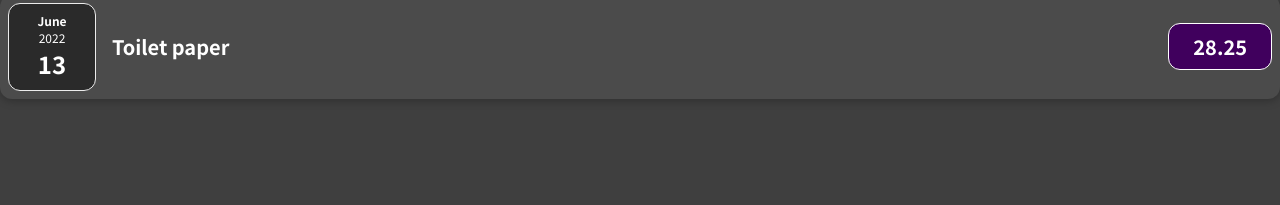
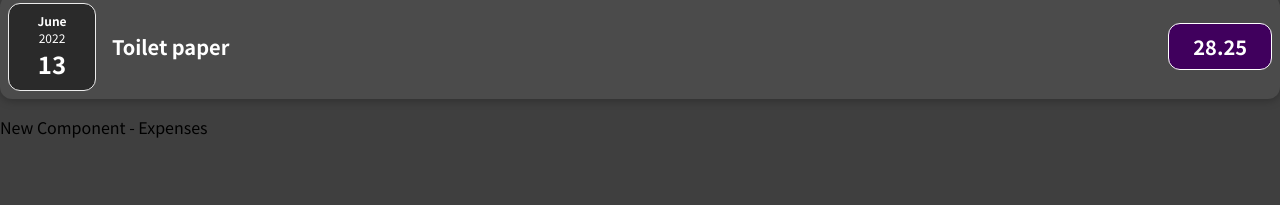
Before and after one commit to john-ngai/schwarzmuller_react, a JavaScript app in the folder 01-starting-setup/: page / in a window 1280 px wide. Shown: the part 80-285 px from the top of the page. Built offline with nearby package versions, Linux system fonts and the light colour scheme.

Commit message:
Create an Expenses component

```diff
--- a/01-starting-setup/src/App.js
+++ b/01-starting-setup/src/App.js
@@ -1,28 +1,29 @@
-import ExpenseItem from "./components/ExpenseItem";
+import ExpenseItem from './components/ExpenseItem';
+import Expenses from './components/Expenses'
 
 export default function App() {
   const expenses = [
     {
-      id: "e1",
-      title: "Toilet paper",
+      id: 'e1',
+      title: 'Toilet paper',
       amount: 28.25,
       date: new Date(2022, 5, 13),
     },
     {
-      id: "e2",
-      title: "Ribeye steaks",
+      id: 'e2',
+      title: 'Ribeye steaks',
       amount: 52.74,
       date: new Date(2022, 5, 18),
     },
     {
-      id: "e3",
-      title: "Bottled water",
+      id: 'e3',
+      title: 'Bottled water',
       amount: 9.14,
       date: new Date(2022, 6, 4),
     },
     {
-      id: "e4",
-      title: "Charcoal",
+      id: 'e4',
+      title: 'Charcoal',
       amount: 14.97,
       date: new Date(2022, 6, 24),
     },
@@ -36,6 +37,7 @@
         amount={expenses[0].amount}
         date={expenses[0].date}
       />
+      <Expenses />
     </div>
   );
 }
--- /dev/null
+++ b/01-starting-setup/src/components/Expenses.css
@@ -0,0 +1,9 @@
+.expenses {
+  padding: 1rem;
+  background-color: rgb(31, 31, 31);
+  margin: 2rem auto;
+  width: 50rem;
+  max-width: 95%;
+  border-radius: 12px;
+  box-shadow: 0 1px 8px rgba(0, 0, 0, 0.25);
+}
--- /dev/null
+++ b/01-starting-setup/src/components/Expenses.js
@@ -0,0 +1,5 @@
+export default function Expenses() {
+  return (
+    <div className="expenses">New Component - Expenses</div>
+  );
+}
```
